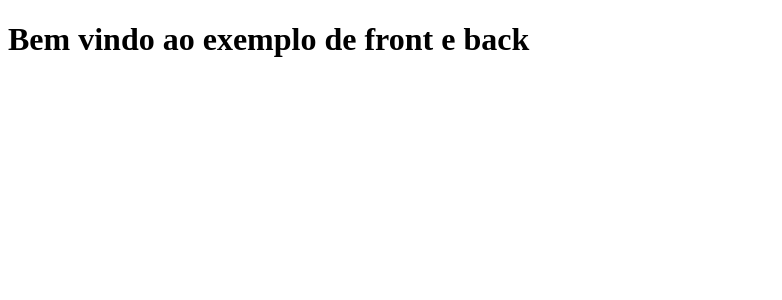
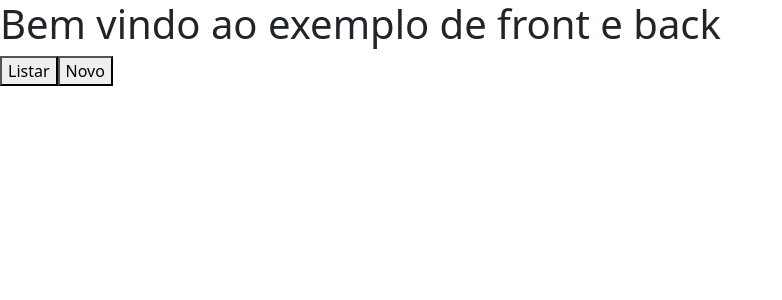
Before and after one commit to aninhac02/app-exemplo-angular, an Angular app: page / in a window 1280 px wide. Shown: the top 300 px of the page, without its empty margins (0-782 px from the left). Built offline with nearby package versions, Linux system fonts and the light colour scheme.

Commit message:
adicionando o servidor cdn do bootstrap

```diff
--- a/src/app/app.component.html
+++ b/src/app/app.component.html
@@ -1,4 +1,9 @@
 <div>
     <h1>Bem vindo ao {{ title }}</h1>
 </div>
+
+<div>
+  <button>Listar</button>
+  <button>Novo</button>
+</div>
 <router-outlet></router-outlet>
--- a/src/index.html
+++ b/src/index.html
@@ -6,6 +6,7 @@
   <base href="/">
   <meta name="viewport" content="width=device-width, initial-scale=1">
   <link rel="icon" type="image/x-icon" href="favicon.ico">
+  <link href="https://cdn.jsdelivr.net/npm/bootstrap@5.1.3/dist/css/bootstrap.min.css" rel="stylesheet" integrity="sha384-1BmE4kWBq78iYhFldvKuhfTAU6auU8tT94WrHftjDbrCEXSU1oBoqyl2QvZ6jIW3" crossorigin="anonymous">
 </head>
 <body>
   <app-root></app-root>
```
